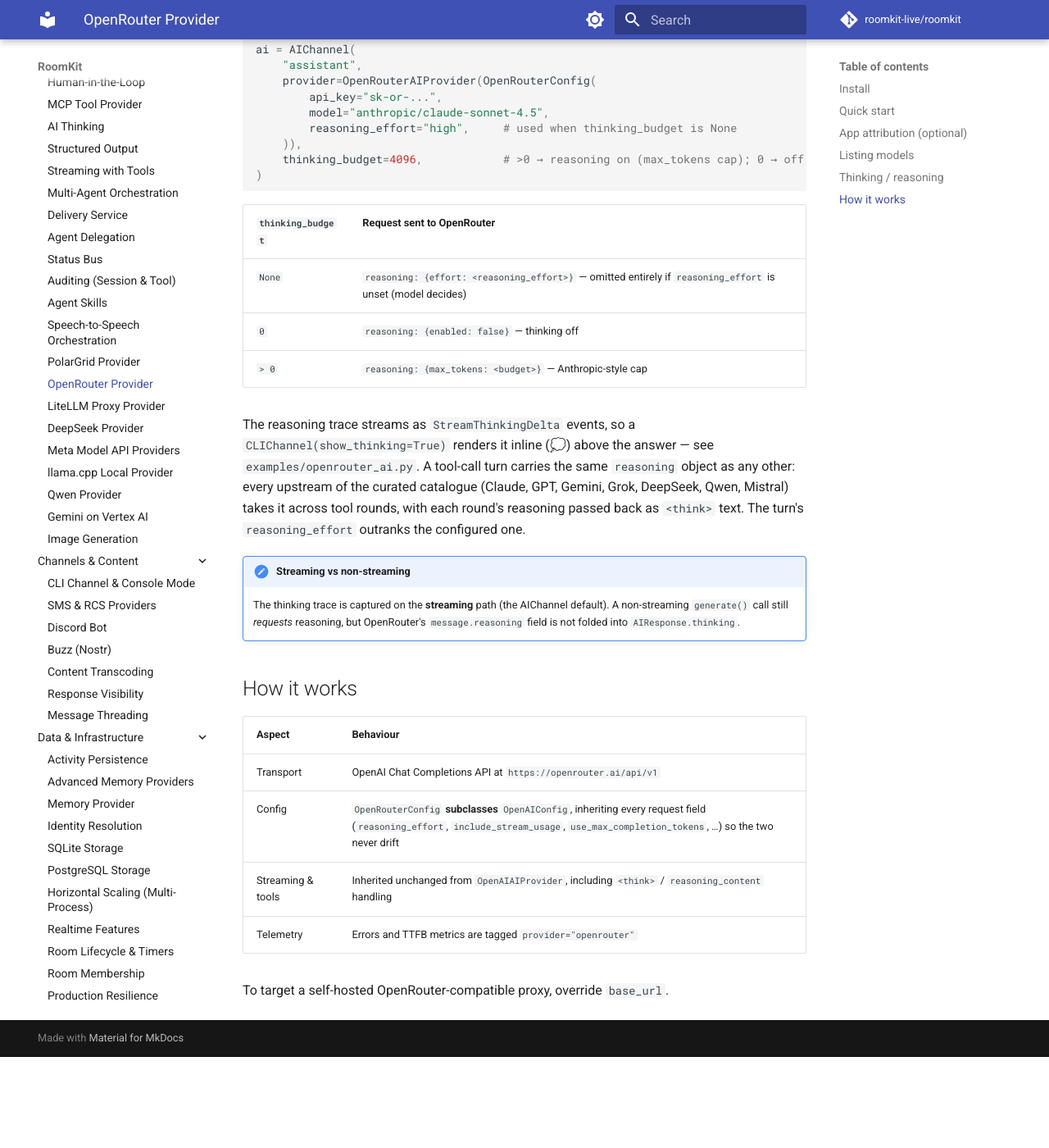
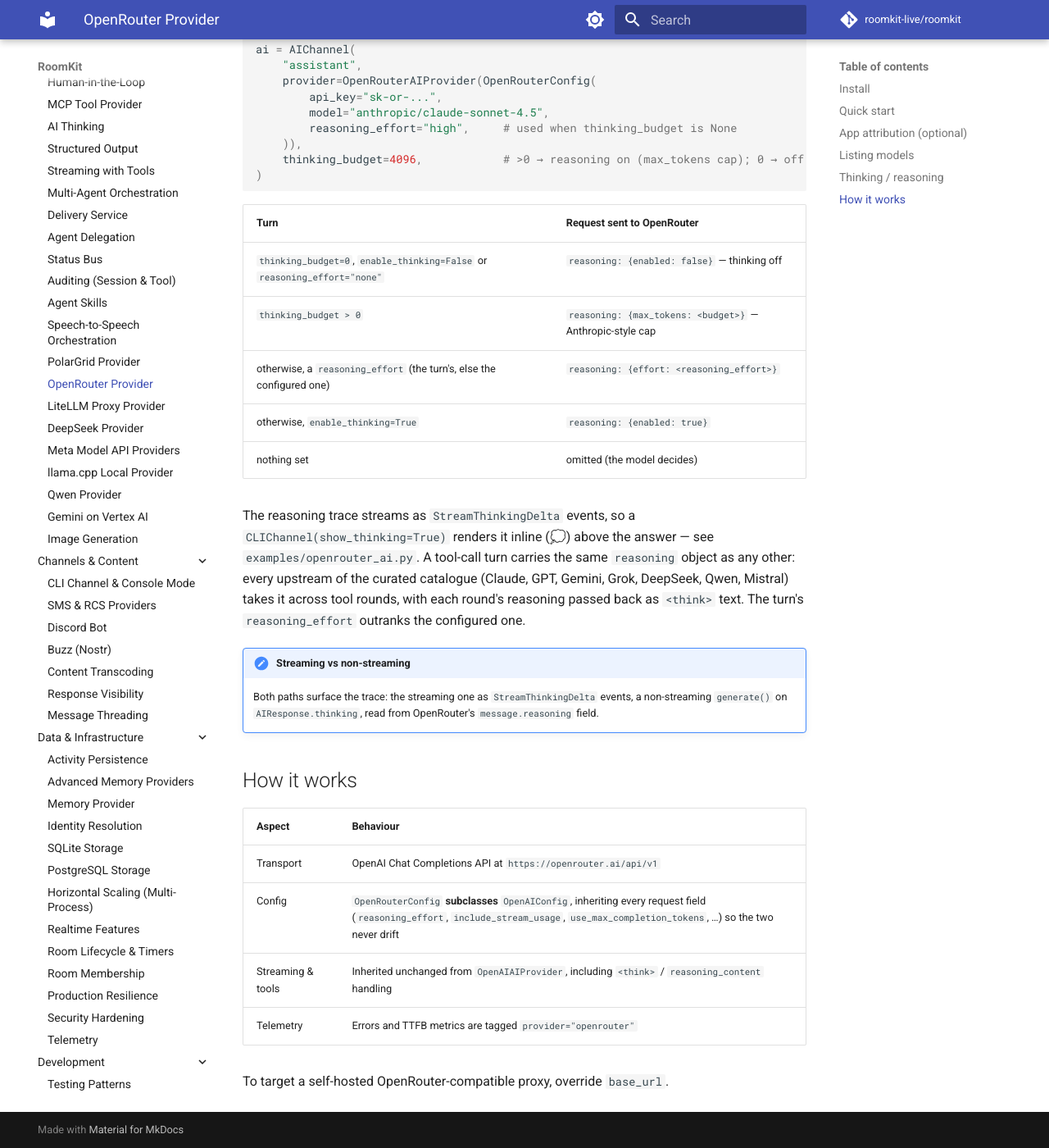
Before and after one commit to roomkit-live/roomkit-docs, an MkDocs documentation site: the page built from docs/guides/openrouter.md, in a window 1280 px wide and 1400 px high, scrolled down 2307 px. Shown: the whole window at 82% size. Built offline with MkDocs 1.6.1 and Material for MkDocs 9.7.7, drawn with Linux system fonts in a browser that asks for light colours; comment, search, counter and statistics services are not loaded; before the commit the page ends 3596 px from its top, so only the background shows below that.

Commit message:
docs(openrouter): the turn's enable_thinking in the reasoning table, and generate() surfaces the trace too, per review (RMK-338)

````diff
--- a/docs/guides/openrouter.md
+++ b/docs/guides/openrouter.md
@@ -89,16 +89,18 @@ ai = AIChannel(
 )
 ```
 
-| `thinking_budget` | Request sent to OpenRouter |
-|-------------------|----------------------------|
-| `None` | `reasoning: {effort: <reasoning_effort>}` — omitted entirely if `reasoning_effort` is unset (model decides) |
-| `0` | `reasoning: {enabled: false}` — thinking off |
-| `> 0` | `reasoning: {max_tokens: <budget>}` — Anthropic-style cap |
+| Turn | Request sent to OpenRouter |
+|------|----------------------------|
+| `thinking_budget=0`, `enable_thinking=False` or `reasoning_effort="none"` | `reasoning: {enabled: false}` — thinking off |
+| `thinking_budget > 0` | `reasoning: {max_tokens: <budget>}` — Anthropic-style cap |
+| otherwise, a `reasoning_effort` (the turn's, else the configured one) | `reasoning: {effort: <reasoning_effort>}` |
+| otherwise, `enable_thinking=True` | `reasoning: {enabled: true}` |
+| nothing set | omitted (the model decides) |
 
 The reasoning trace streams as `StreamThinkingDelta` events, so a `CLIChannel(show_thinking=True)` renders it inline (💭) above the answer — see `examples/openrouter_ai.py`. A tool-call turn carries the same `reasoning` object as any other: every upstream of the curated catalogue (Claude, GPT, Gemini, Grok, DeepSeek, Qwen, Mistral) takes it across tool rounds, with each round's reasoning passed back as `<think>` text. The turn's `reasoning_effort` outranks the configured one.
 
 !!! note "Streaming vs non-streaming"
-    The thinking trace is captured on the **streaming** path (the AIChannel default). A non-streaming `generate()` call still *requests* reasoning, but OpenRouter's `message.reasoning` field is not folded into `AIResponse.thinking`.
+    Both paths surface the trace: the streaming one as `StreamThinkingDelta` events, a non-streaming `generate()` on `AIResponse.thinking`, read from OpenRouter's `message.reasoning` field.
 
 ## How it works
 
````
